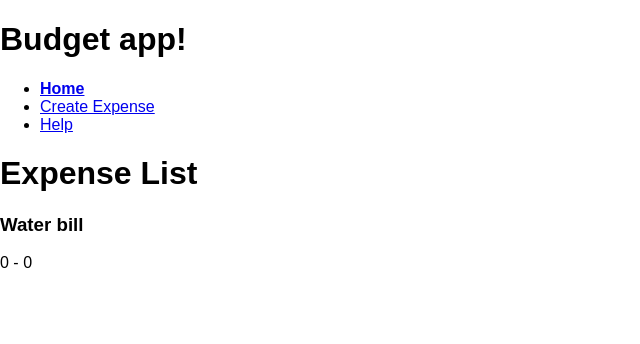
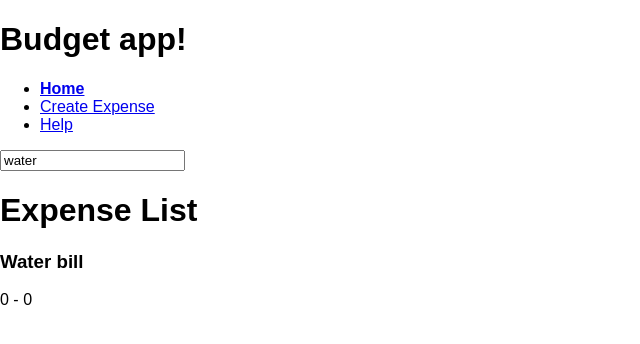
Before and after one commit to benhalverson/react-budget-app, a React (Create React App) app: page / in a window 1280 px wide. Shown: the top 344 px of the page, without its empty margins (0-640 px from the left). Built offline with nearby package versions, Linux system fonts and the light colour scheme.

Commit message:
feat(filter feature): added working filter input text box

```diff
--- a/src/components/ExpenseDashboardPage.js
+++ b/src/components/ExpenseDashboardPage.js
@@ -1,8 +1,10 @@
 import React from 'react';
 import ExpenseList from './ExpenseList';
+import ExpenseListFilters from './ExpenseListFilters';
 const ExpenseDashboardPage = () => (
   <div>
-    <ExpenseList />
+    <ExpenseListFilters/>
+    <ExpenseList/>
   </div>
 );
 
--- /dev/null
+++ b/src/components/ExpenseListFilters.js
@@ -0,0 +1,15 @@
+import React from 'react';
+import { connect } from 'react-redux';
+import { setTextFilter } from '../actions/filters';
+const ExpenseListFilters = (props) => (
+  <div><input type="text" value={props.filters.text} onChange={(e) => {
+    e.preventDefault();
+    props.dispatch(setTextFilter(e.target.value));
+  }}/></div>
+)
+const mapStateToProps = (state) => {
+  return {
+    filters: state.filters
+  }
+}
+export default connect(mapStateToProps)(ExpenseListFilters);
```
